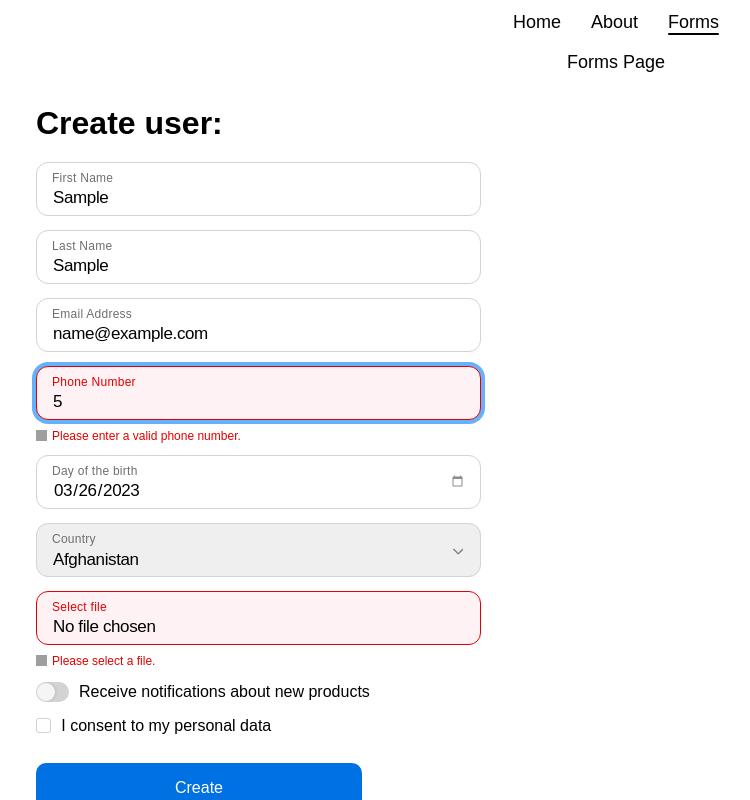
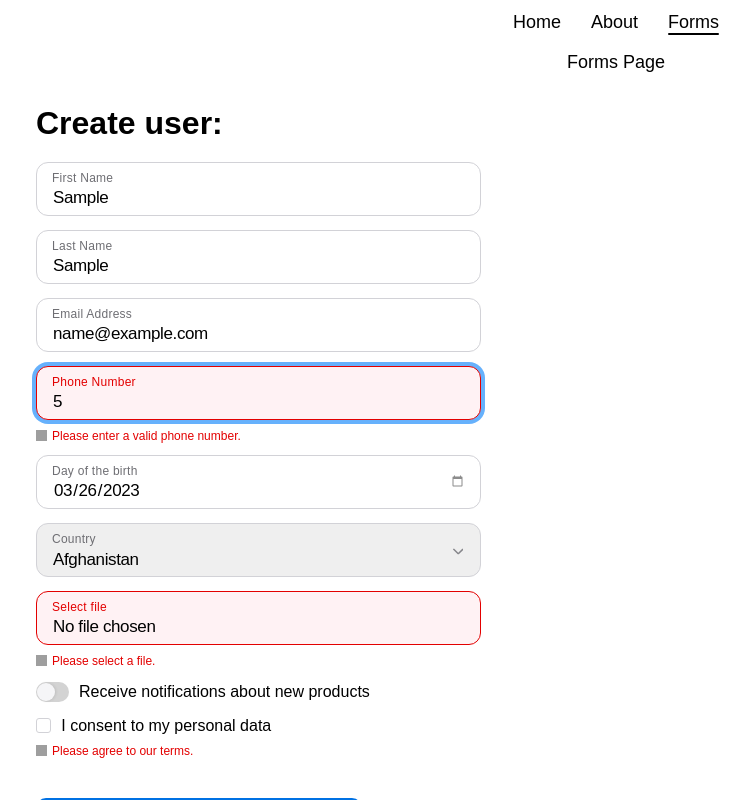
Before and after one commit to kornienkokostia/react-components, a React app: page /forms in a window 1280 px wide. Both pictures are taken after typing "Sample", "Sample", "name@example.com", "5" into the empty fields and a click on the input "Create". Shown: the top 800 px of the page, without its empty margins (24-774 px from the left). Built offline with nearby package versions, Linux system fonts and the light colour scheme; grey boxes are pictures that could not be loaded; the HTML template or start-up script is replaced by a standard one; a web font is replaced by a local one.

Commit message:
fix: added error in checkbox and search input on component mount

```diff
--- a/src/components/form/Form.tsx
+++ b/src/components/form/Form.tsx
@@ -156,6 +156,8 @@ export const Form = (props: PassedProps) => {
         fieldTitle="I consent to my personal data"
         checked={checkedContestToData}
         setChecked={setCheckedContestToData}
+        errors={errors}
+        requestedErrorMsg="Please agree to our terms."
         testId="contest-to-data"
       />
       <input type="submit" value="Create" data-testid="create-btn" className="form-submit-btn" />
--- a/src/components/input-elems/Checkbox.tsx
+++ b/src/components/input-elems/Checkbox.tsx
@@ -1,6 +1,7 @@
 import React from 'react';
-import { FieldValues, UseFormRegister } from 'react-hook-form/dist/types';
+import { FieldErrors, FieldValues, UseFormRegister } from 'react-hook-form/dist/types';
 import './checkbox.scss';
+import { FormFieldErrors } from '../../models/form';
 
 interface PassedProps {
   fieldTitle: string;
@@ -9,17 +10,23 @@ interface PassedProps {
   checked: boolean;
   setChecked: React.Dispatch<React.SetStateAction<boolean>>;
   testId: string;
+  errors: FieldErrors<FieldValues>;
+  requestedErrorMsg: string;
 }
 
 export const Checkbox = (props: PassedProps) => {
+  const errors = props.errors[props.name] as FormFieldErrors | undefined;
   return (
+    <div className="checkbox-wrapper">
       <div className="checkbox">
         <input
           type="checkbox"
           value={props.fieldTitle}
           className="checkbox-input"
           checked={props.checked}
-        {...props.register(props.name)}
+          {...props.register(props.name, {
+            required: props.requestedErrorMsg,
+          })}
           onChange={() => props.setChecked((prev) => !prev)}
           data-testid={props.testId}
         />
@@ -27,5 +34,14 @@ export const Checkbox = (props: PassedProps) => {
           {props.fieldTitle}
         </div>
       </div>
+      <div className={`input-field-error ${errors !== undefined ? 'active' : ''}`}>
+        <img
+          className="input-field-error-img"
+          src="https://kornienkokostia.github.io/online-store/assets/images/icons/error.svg"
+          alt="error"
+        ></img>
+        <span className="input-field-error-msg">{errors !== undefined ? errors.message : ''}</span>
+      </div>
+    </div>
   );
 };
--- a/src/components/input-elems/checkbox.scss
+++ b/src/components/input-elems/checkbox.scss
@@ -3,6 +3,7 @@
   align-items: center;
   column-gap: 10px;
   margin-top: 14px;
+  margin-bottom: 14px;
   &-input {
     appearance: none;
     width: 15.33px;
--- a/src/components/search-bar/SearchBar.tsx
+++ b/src/components/search-bar/SearchBar.tsx
@@ -1,15 +1,17 @@
-import React, { FormEvent, useState } from 'react';
+import React, { FormEvent, useEffect, useState } from 'react';
 import './searchBar.scss';
 
 export const SearchBar = () => {
   const [input, setInput] = useState(localStorage.getItem('input') || '');
 
+  useEffect(() => {
+    localStorage.setItem('input', input);
+  });
+
   const handleInput = (e: FormEvent<HTMLInputElement>) => {
     const el = e.target as HTMLInputElement;
     setInput(el.value);
-    localStorage.setItem('input', el.value);
   };
-
   return (
     <div className="search-bar">
       <svg
```
Lines whose indentation alone changed are shown as unchanged.
